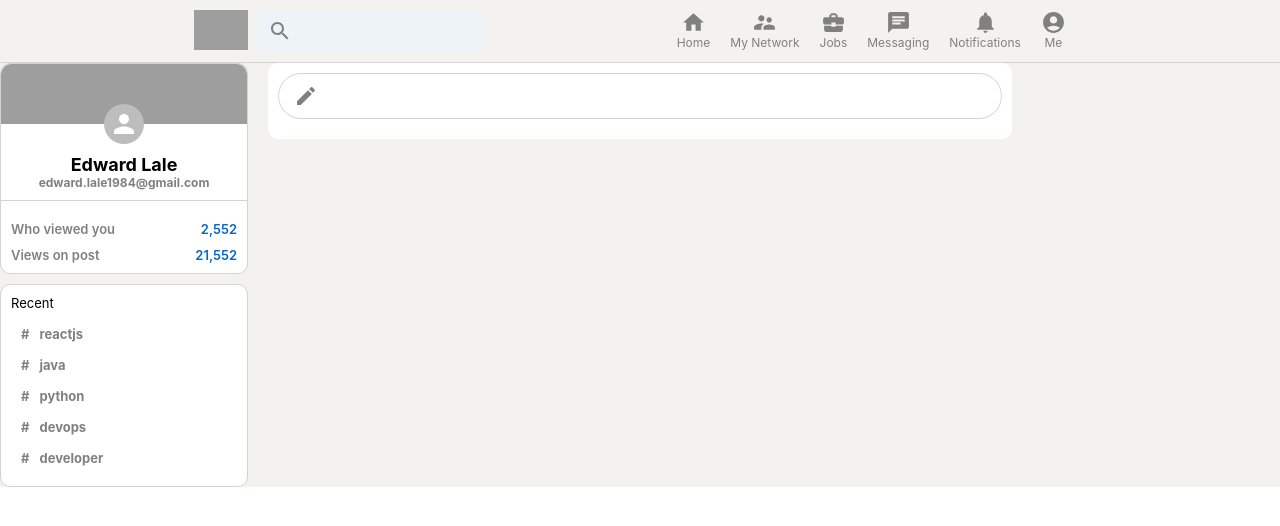
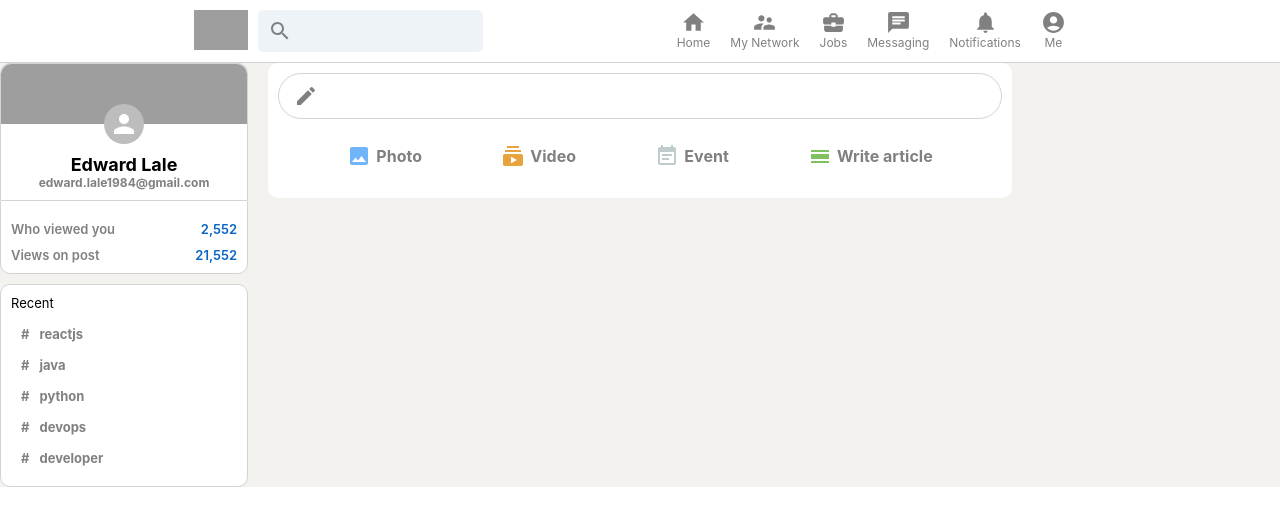
Before and after one commit to Elale1984/linkedin-clone, a React (Create React App) app: page / in a window 1280 px wide. Shown: the top 526 px of the page. Built offline with nearby package versions, Linux system fonts and the light colour scheme; grey boxes are pictures that could not be loaded.

Commit message:
Input Options and Header fix

```diff
--- a/src/Feed.css
+++ b/src/Feed.css
@@ -37,3 +37,8 @@
 .feed__input > form > button {
     display: none;
 }
+
+.feed__inputOptions {
+    display: flex;
+    justify-content: space-evenly;
+}
--- a/src/Feed.js
+++ b/src/Feed.js
@@ -1,6 +1,11 @@
-import React from 'react'
-import './Feed.css'
-import CreateIcon from '@mui/icons-material/Create'
+import React from 'react';
+import './Feed.css';
+import InputOption from './InputOption';
+import CreateIcon from '@mui/icons-material/Create';
+import ImageIcon from '@mui/icons-material/Image';
+import SubscriptionsIcon from '@mui/icons-material/Subscriptions';
+import EventNoteIcon from '@mui/icons-material/EventNote';
+import CalendarViewDayIcon from '@mui/icons-material/CalendarViewDay';
 
 function Feed() {
   return (
@@ -13,9 +18,15 @@
                     <button type='submit'>Send</button>
                 </form>
             </div>
+            <div className="feed__inputOptions">
+                <InputOption Icon={ImageIcon}title='Photo' color="#70B5F9"/>
+                <InputOption Icon={SubscriptionsIcon} title='Video' color="#E7A33E"/>
+                <InputOption Icon={EventNoteIcon} title='Event' color="#C0CBCD"/>
+                <InputOption Icon={CalendarViewDayIcon} title='Write article' color="#7FC15E"/>
+            </div>
         </div>
     </div>
-  )
-};
+  );
+}
 
 export default Feed
--- a/src/Header.css
+++ b/src/Header.css
@@ -2,6 +2,7 @@
     position: sticky;
     top: 0;
     display: flex;
+    background-color: white;
     justify-content: space-evenly;
     border-bottom: 0.1px solid lightgray;
     padding-top: 10px;
--- /dev/null
+++ b/src/InputOption.css
@@ -0,0 +1,17 @@
+.inputOption {
+    display: flex;
+    align-items: center;
+    margin-top: 15px;
+    color: gray;
+    padding: 10px;
+    cursor: pointer;
+}
+
+.inputOption:hover {
+    background-color: whitesmoke;
+    border-radius: 10px;
+}
+
+.inputOption > h4 {
+    margin-left: 5px;
+}
--- /dev/null
+++ b/src/InputOption.js
@@ -0,0 +1,14 @@
+import './InputOption.css'
+
+import React from 'react'
+
+function InputOption({Icon ,title, color}) {
+  return (
+    <div className="inputOption">
+        <Icon style={{color: color}}/>
+        <h4>{title}</h4>
+    </div>
+  );
+}
+
+export default InputOption
```
